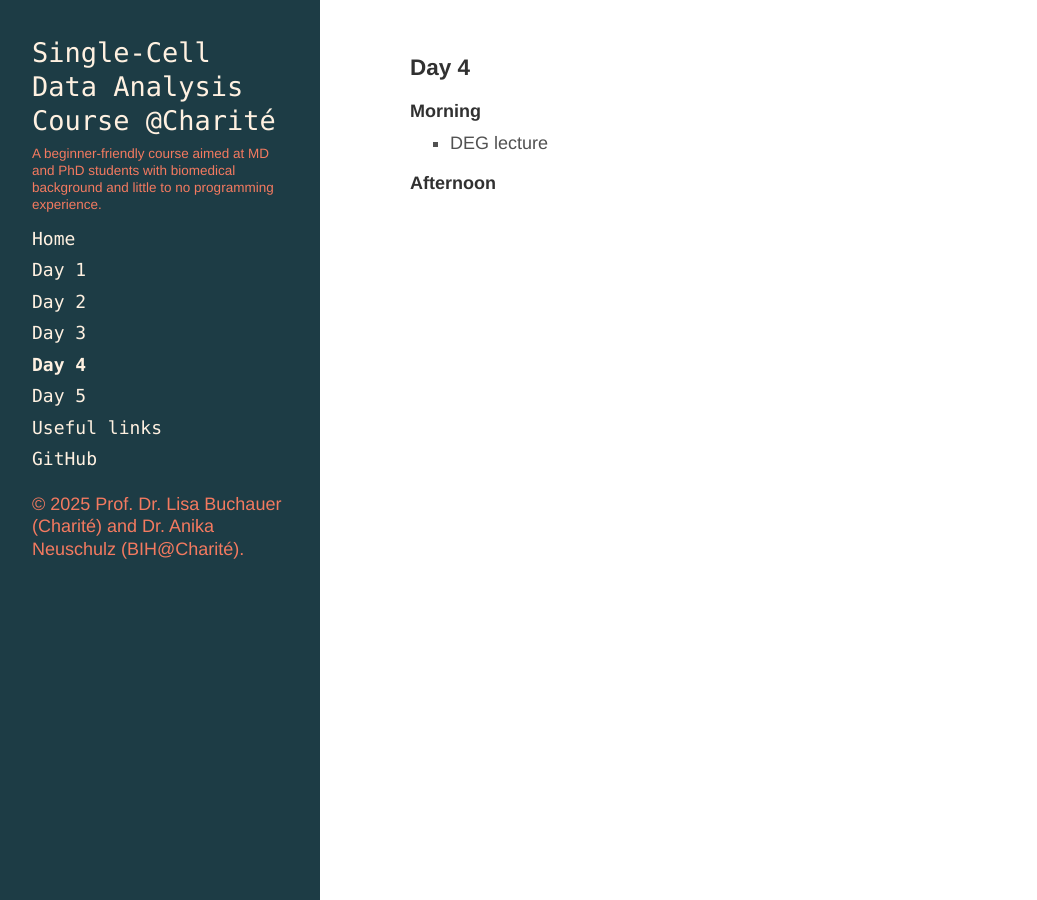
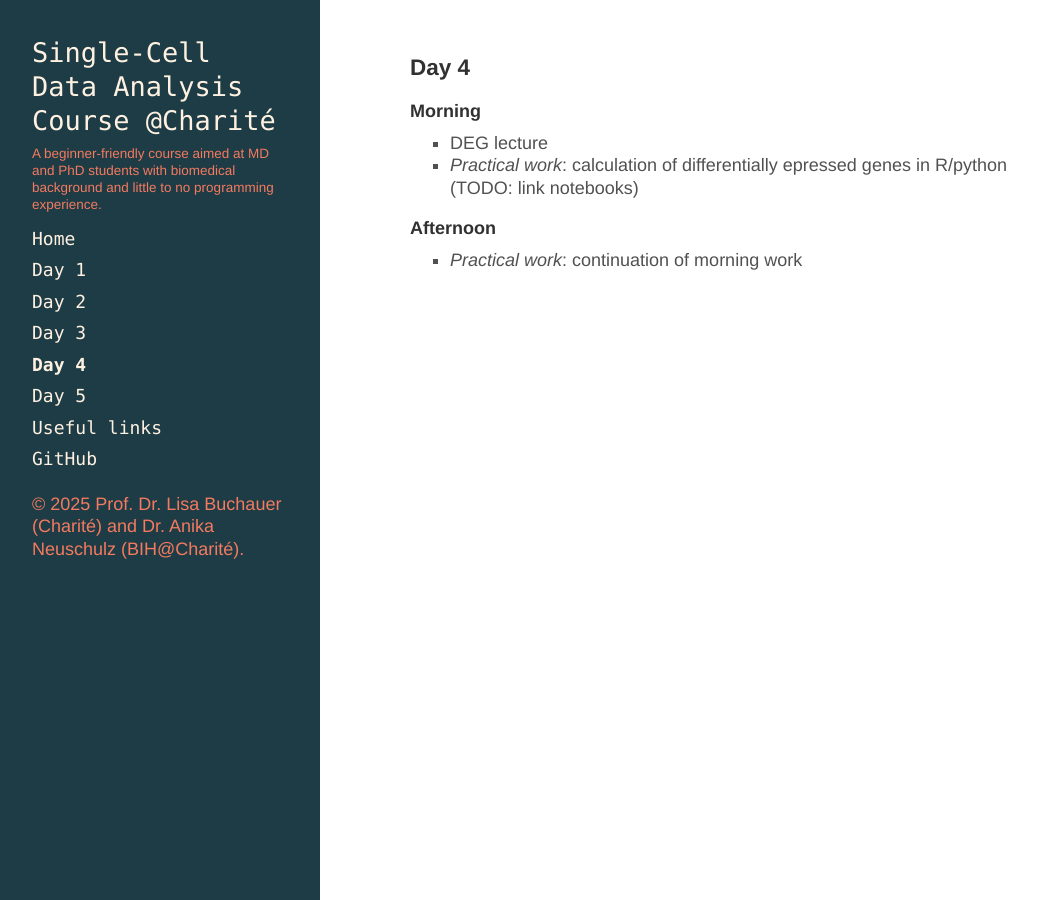
Before and after one commit to buchauer-lab/charite-sc-data-course, a Jekyll site: the page built from docs/Day4.md, in a window 1280 px wide. Shown: the whole page, without its empty margins (4-1041 px from the left). Built offline with Jekyll 4.4.1, drawn with Linux system fonts in a browser that asks for light colours; nearby versions of some CDN libraries; a style sheet for code colours, icons or effects is not loaded.

Commit message:
Update Day4.md

```diff
--- a/docs/Day4.md
+++ b/docs/Day4.md
@@ -8,5 +8,7 @@ order: 5
 
 #### Morning
 - DEG lecture
+- _Practical work_: calculation of differentially epressed genes in R/python (TODO: link notebooks)
 
 #### Afternoon
+- _Practical work_: continuation of morning work
```
